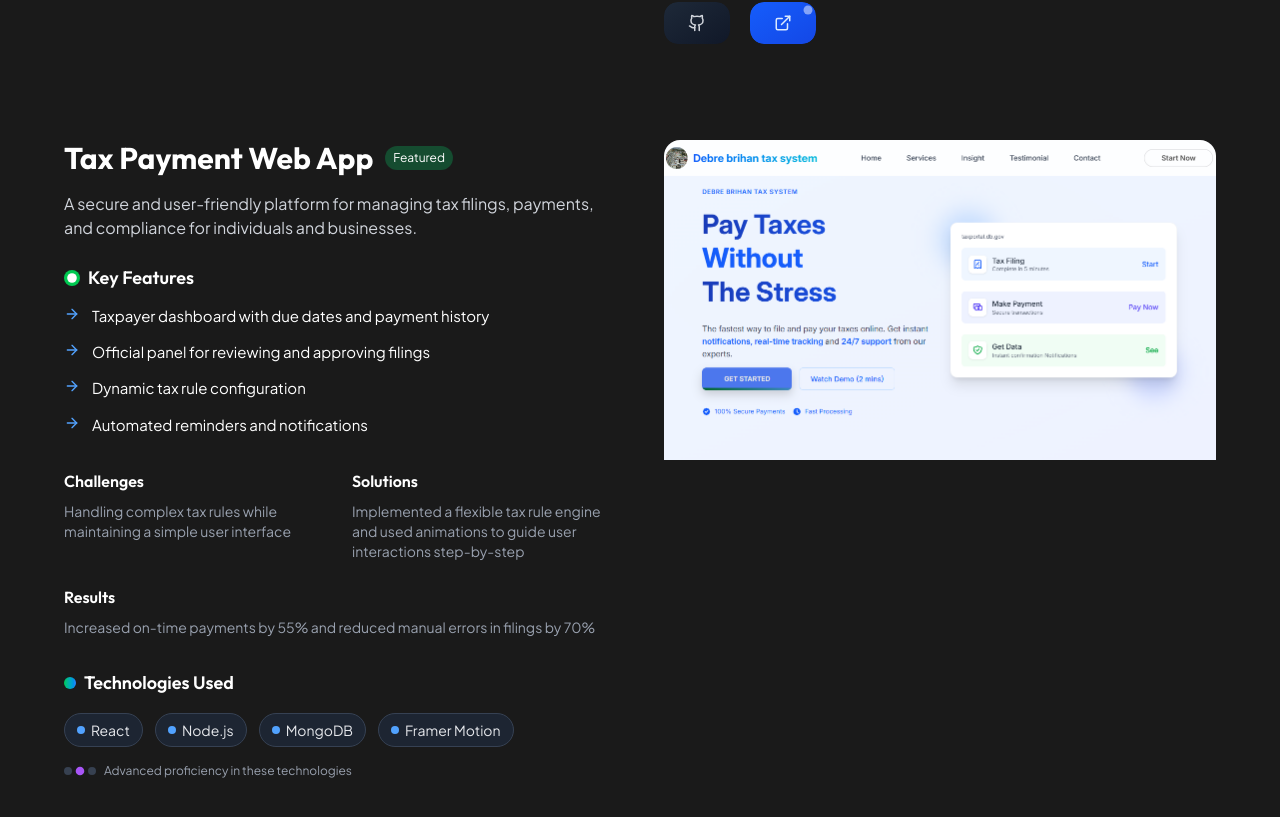
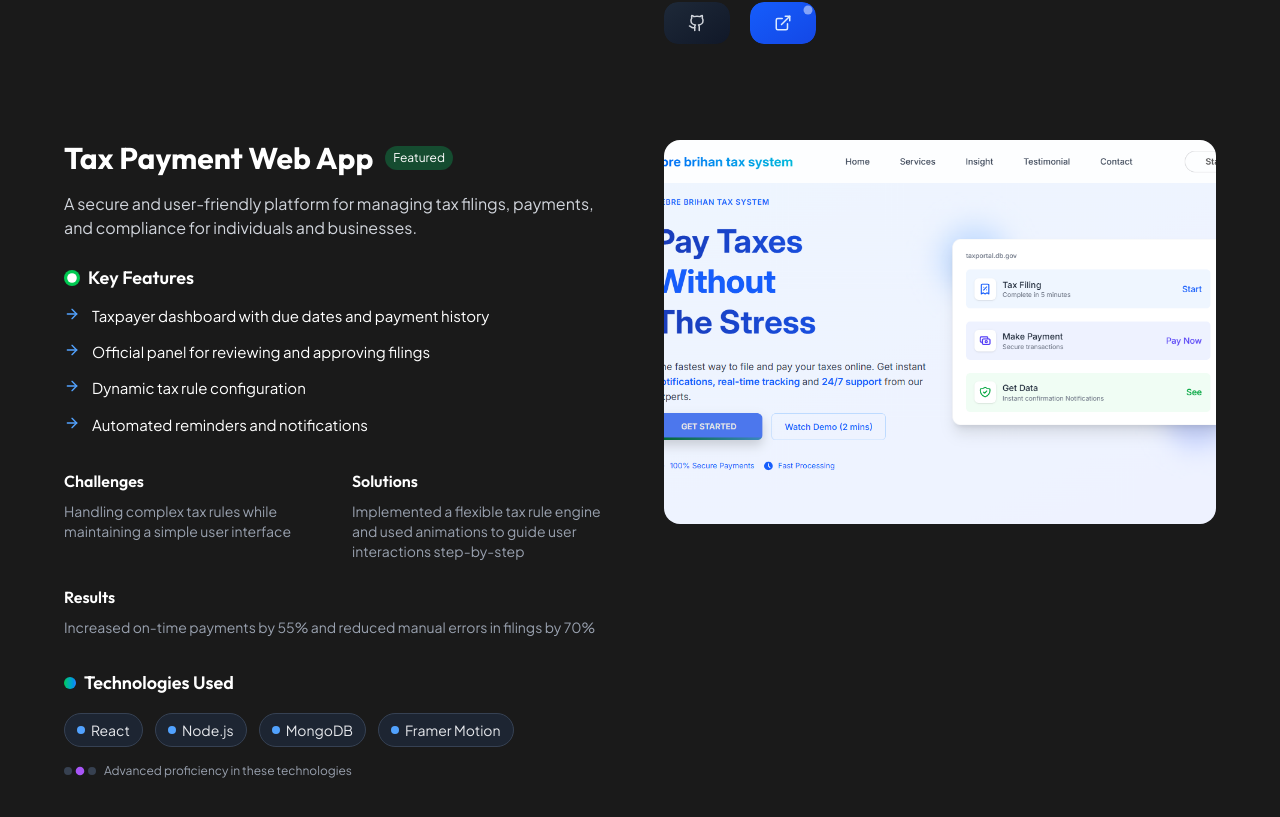
Before and after one commit to sami855-ux/Portfolio, a React (Vite) app: page /Projects in a window 1280 px wide. Shown: the part 962-1779 px from the top of the page. Built offline with nearby package versions, Linux system fonts and the light colour scheme.

Commit message:
some features added

```diff
--- a/package.json
+++ b/package.json
@@ -2,12 +2,14 @@
   "name": "portfolio",
   "private": true,
   "version": "0.0.0",
+  "homepage": "https://sami855-ux.github.io/portfolio",
   "type": "module",
   "scripts": {
     "dev": "vite",
     "build": "tsc -b && vite build",
     "lint": "eslint .",
-    "preview": "vite preview"
+    "preview": "vite preview",
+    "deploy": "gh-pages -d dist"
   },
   "dependencies": {
     "@radix-ui/react-avatar": "^1.1.10",
@@ -24,6 +26,7 @@
     "react": "^19.1.0",
     "react-dom": "^19.1.0",
     "react-icons": "^5.5.0",
+    "react-lazy-load-image-component": "^1.6.3",
     "react-router-dom": "^7.6.2",
     "tailwind-merge": "^3.3.0",
     "tailwindcss": "^4.1.8"
@@ -37,6 +40,7 @@
     "eslint": "^9.25.0",
     "eslint-plugin-react-hooks": "^5.2.0",
     "eslint-plugin-react-refresh": "^0.4.19",
+    "gh-pages": "^6.3.0",
     "globals": "^16.0.0",
     "tw-animate-css": "^1.3.4",
     "typescript": "~5.8.3",
--- a/src/pages/MainProjects.tsx
+++ b/src/pages/MainProjects.tsx
@@ -1,11 +1,14 @@
 import { motion } from "framer-motion"
 import { ExternalLink, Github } from "lucide-react"
-import type { Project } from "@/types/ui" // Define your types
+import type { Project } from "@/types/ui"
 import Header from "@/components/Header"
 import { cn } from "@/lib/utils"
-import { useEffect } from "react"
+import { useEffect, useState } from "react"
 import { Footer } from "./Footer"
+import { LazyLoadImage } from "react-lazy-load-image-component"
+import "react-lazy-load-image-component/src/effects/blur.css"
 
+// Import your images
 import taxImg from "../assets/ta.png"
 import ecommerceImg from "../assets/ecommerce.png"
 import emailImg from "../assets/email.png"
@@ -198,17 +201,55 @@ const projects: Project[] = [
 ]
 
 export function MainProjects() {
+  const [loaded, setLoaded] = useState(false)
+
   useEffect(() => {
     window.scrollTo({
       top: 0,
       behavior: "smooth",
     })
+    setLoaded(true)
   }, [])
+
+  // Animation variants
+  const container = {
+    hidden: { opacity: 0 },
+    show: {
+      opacity: 1,
+      transition: {
+        staggerChildren: 0.1,
+      },
+    },
+  }
+
+  const item = {
+    hidden: { opacity: 0, y: 20 },
+    show: { opacity: 1, y: 0 },
+  }
+
+  const imageVariants = {
+    hidden: { opacity: 0, scale: 0.9 },
+    visible: {
+      opacity: 1,
+      scale: 1,
+      transition: {
+        duration: 0.5,
+        ease: "easeOut",
+      },
+    },
+    hover: {
+      scale: 1.03,
+      transition: {
+        duration: 0.3,
+      },
+    },
+  }
 
   return (
     <>
       <div className="min-h-screen bg-[#1a1a1a] text-white py-20 px-4 sm:px-8">
         <Header />
+        {/* Background elements */}
         <div className="fixed inset-0 overflow-hidden pointer-events-none">
           {[...Array(10)].map((_, i) => (
             <motion.div
@@ -236,6 +277,7 @@ export function MainProjects() {
             />
           ))}
         </div>
+
         <motion.div
           initial={{ opacity: 0, y: 20 }}
           animate={{ opacity: 1, y: 0 }}
@@ -243,39 +285,73 @@ export function MainProjects() {
           className="max-w-6xl mx-auto pt-5"
         >
           <header className="mb-16">
-            <h1 className="font-semibold text-3xl py-2 ">
+            <motion.h1
+              className="font-semibold text-3xl py-2"
+              initial={{ opacity: 0, y: 10 }}
+              animate={{ opacity: 1, y: 0 }}
+              transition={{ delay: 0.2 }}
+            >
               My main{" "}
               <span className="text-transparent bg-clip-text bg-gradient-to-r from-green-400 to-blue-600">
                 projects
               </span>
-            </h1>
-            <p className=" text-gray-400 max-w-3xl">
+            </motion.h1>
+            <motion.p
+              className="text-gray-400 max-w-3xl"
+              initial={{ opacity: 0, y: 10 }}
+              animate={{ opacity: 1, y: 0 }}
+              transition={{ delay: 0.3 }}
+            >
               Detailed case studies of my most significant work, including
               technical challenges and measurable outcomes.
-            </p>
+            </motion.p>
           </header>
 
-          <div className="space-y-24">
+          <motion.div
+            className="space-y-24"
+            variants={container}
+            initial="hidden"
+            animate={loaded ? "show" : "hidden"}
+          >
             {projects.map((project, index) => (
               <motion.section
                 key={project.id}
-                initial={{ opacity: 0 }}
-                whileInView={{ opacity: 1 }}
-                viewport={{ once: true, margin: "-100px" }}
-                transition={{ duration: 0.6, delay: index * 0.1 }}
+                variants={item}
                 className="grid grid-cols-1 lg:grid-cols-2 gap-12"
               >
                 <div
                   className={`${index % 2 === 0 ? "lg:order-1" : "lg:order-2"}`}
                 >
-                  <div className="relative h-96 overflow-hidden rounded-2xl">
-                    <img
+                  <motion.div
+                    className="relative h-96 overflow-hidden rounded-2xl group"
+                    variants={imageVariants}
+                    initial="hidden"
+                    whileInView="visible"
+                    viewport={{ once: true, margin: "0px 0px -100px 0px" }}
+                    whileHover="hover"
+                  >
+                    <LazyLoadImage
                       src={project.imageUrl}
                       alt={project.title}
-                      className="w-full h-80 object-cover transition-transform duration-500 group-hover:scale-105"
+                      effect="blur"
+                      className="w-full h-full object-cover"
+                      wrapperClassName="w-full h-full"
+                      placeholderSrc={project.imageUrl}
                     />
-                    <div className="absolute rounded-2xl inset-0 bg-gradient-to-t from-black/80 to-transparent opacity-0 group-hover:opacity-100 transition-opacity duration-300 flex items-end p-4"></div>
-                  </div>
+                    <div className="absolute inset-0 bg-gradient-to-t from-black/60 to-transparent opacity-0 group-hover:opacity-100 transition-opacity duration-300 flex items-end p-6">
+                      <motion.div
+                        initial={{ opacity: 0, y: 20 }}
+                        whileInView={{ opacity: 1, y: 0 }}
+                        transition={{ delay: 0.2 }}
+                        className="text-white"
+                      >
+                        <h3 className="text-xl font-bold">{project.title}</h3>
+                        <p className="text-sm text-gray-300">
+                          {project.technologies.join(", ")}
+                        </p>
+                      </motion.div>
+                    </div>
+                  </motion.div>
                 </div>
 
                 <div
@@ -535,7 +611,7 @@ export function MainProjects() {
                 </div>
               </motion.section>
             ))}
-          </div>
+          </motion.div>
         </motion.div>
       </div>
       <Footer />
```
Also changed, not shown: 2 other files (tests, documents, lock files or other folders).
